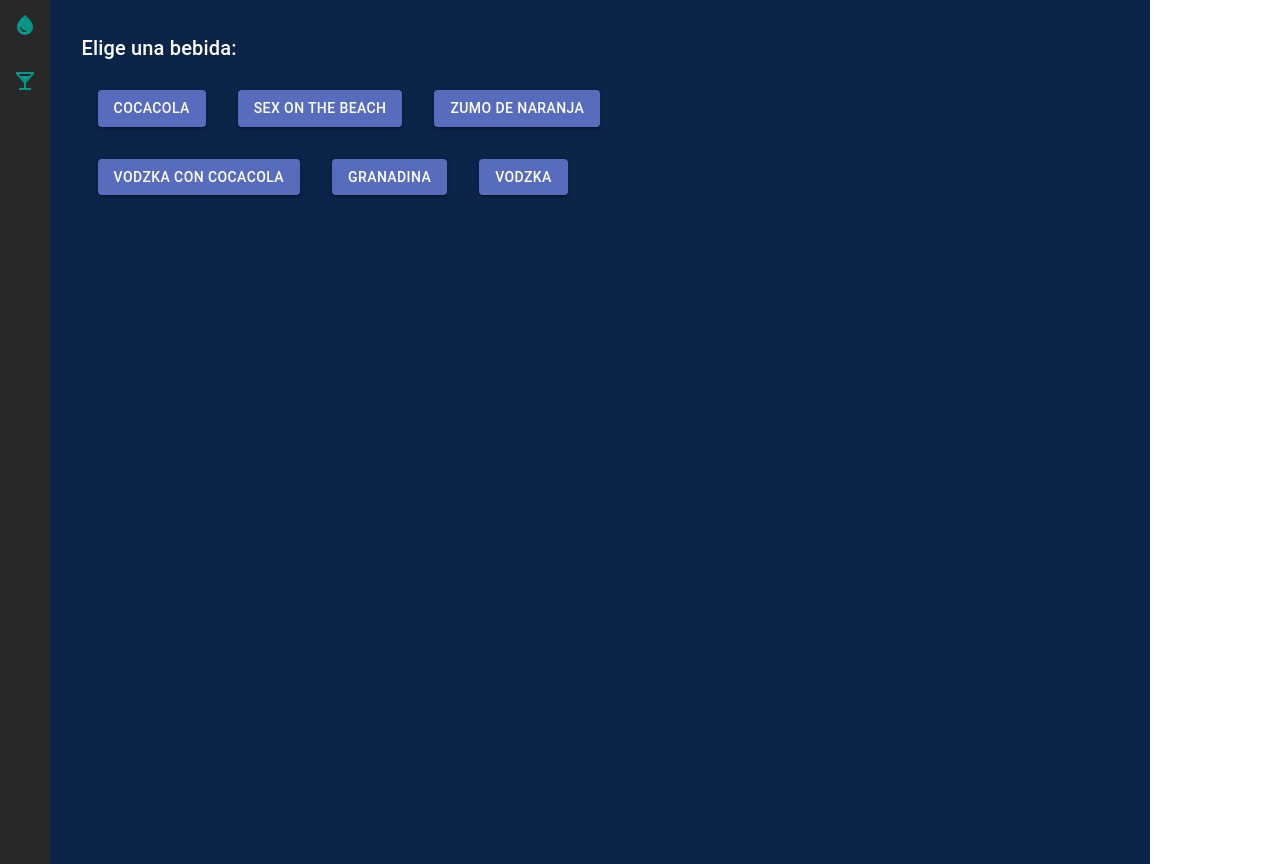
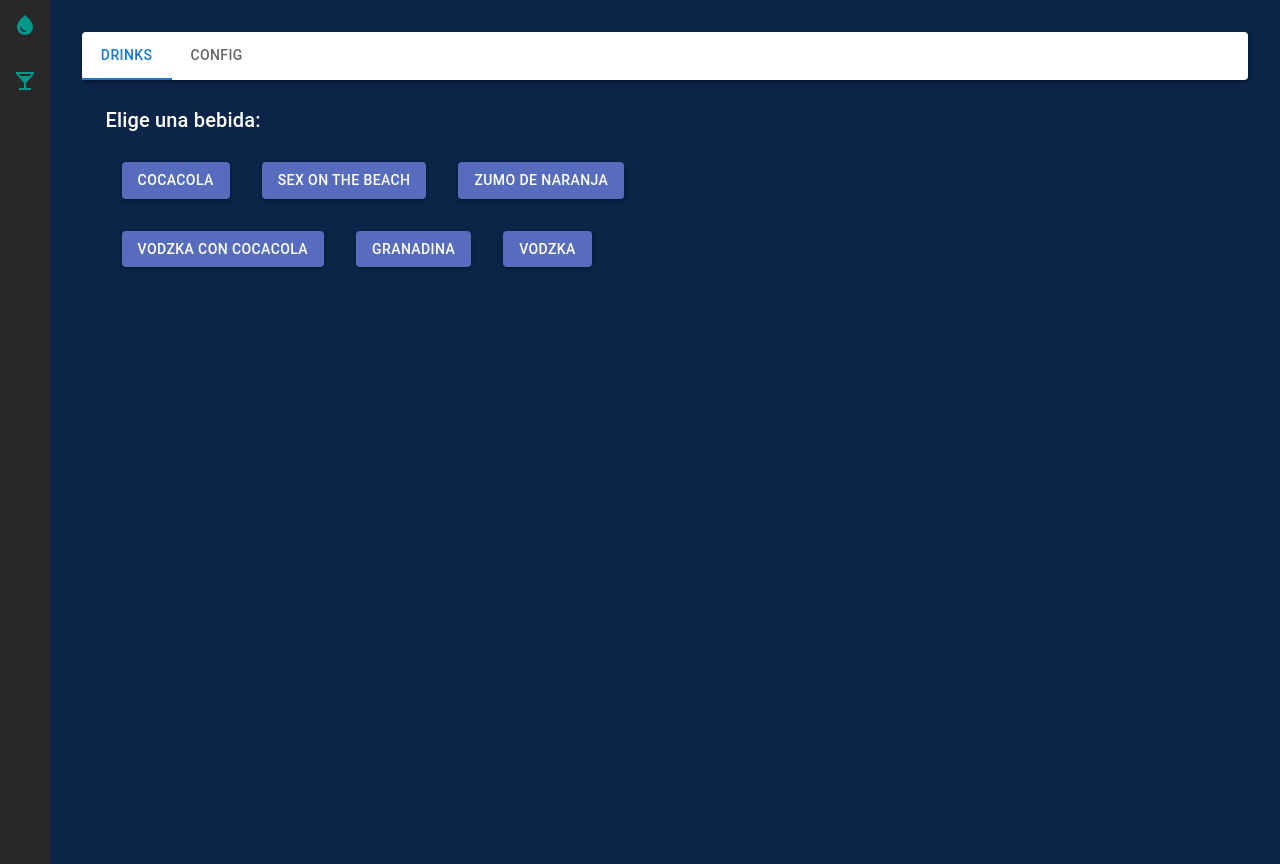
Before and after one commit to bert27/Wifi-irrigation-system, a React (Create React App) app in the folder client/: page /drinks in a window 1280 px wide. Built offline with nearby package versions, Linux system fonts and the light colour scheme.

Commit message:
chore: tabs to access configuration more easily

```diff
--- /dev/null
+++ b/client/src/components/Tabs/sidenavbar.tsx
@@ -0,0 +1,106 @@
+import { Button, Paper, Tab, Typography } from "@mui/material";
+import Box from "@mui/material/Box";
+import Tabs from "@mui/material/Tabs";
+import React, { useState, useEffect } from "react";
+import { Link, useParams } from "react-router-dom";
+import TabContext from "@mui/lab/TabContext";
+import TabPanel from "@mui/lab/TabPanel";
+const tabsUrl = {
+  config: {
+    url: "/drinks/config",
+    tab: "config",
+    value: "config",
+  },
+  drinks: {
+    url: "/drinks",
+    tab: "drinks",
+    value: "drinks",
+  },
+};
+
+const drinks = [
+  "Cocacola",
+  "Sex on the beach",
+  "Zumo de naranja",
+  "vodzka con cocacola",
+  "Granadina",
+  "vodzka",
+];
+
+export const ComponentTabs = (): React.ReactElement => {
+  const [valueTab, setValueTab] = useState("drinks");
+  const { tabRouter } = useParams<{ tabRouter: string }>();
+  useEffect(() => {
+    if (tabRouter === tabsUrl.config.tab) {
+      setValueTab(tabsUrl.config.value);
+    } else {
+      setValueTab(tabsUrl.drinks.value);
+    }
+  }, [tabRouter]);
+  console.log("tabRouter", tabRouter);
+  return (
+    <>
+      <Box sx={{ borderBottom: 1, borderColor: "divider" }}>
+        <TabContext value={valueTab}>
+          <Paper elevation={2}>
+            <Tabs value={valueTab} aria-label="tabs routing">
+              <Tab
+                label="Drinks"
+                value={tabsUrl.drinks.value}
+                to={tabsUrl.drinks.url}
+                component={Link}
+              />
+              <Tab
+                label="Config"
+                value={tabsUrl.config.value}
+                to={tabsUrl.config.url}
+                component={Link}
+              />
+            </Tabs>
+          </Paper>
+          <TabPanel
+            value={tabsUrl.config.value}
+            id={tabsUrl.config.value}
+            aria-labelledby={tabsUrl.config.value}
+          >
+            <Paper elevation={2}>
+              <Typography variant="h6" gutterBottom>
+                Config:
+              </Typography>
+            </Paper>
+          </TabPanel>
+          <TabPanel
+            value={tabsUrl.drinks.value}
+            id={tabsUrl.drinks.value}
+            aria-labelledby={tabsUrl.drinks.value}
+          >
+            <Typography variant="h6" gutterBottom>
+              Elige una bebida:
+            </Typography>
+
+            <Box
+              sx={{
+                marginTop: "10px",
+                width: "60%",
+                display: "flex",
+                alignItems: "center",
+                flexWrap: "wrap",
+              }}
+            >
+              {drinks.map((drink) => (
+                <Box sx={{ padding: "1em" }}>
+                  <Button
+                    sx={{ backgroundColor: "#576CBC" }}
+                    variant="contained"
+                  >
+                    {drink}
+                  </Button>
+                </Box>
+              ))}
+            </Box>
+          </TabPanel>
+        </TabContext>
+      </Box>
+    </>
+  );
+};
--- a/client/src/main.tsx
+++ b/client/src/main.tsx
@@ -14,6 +14,7 @@
         <Routes>
           <Route path="/" element={<Plant />} />
           <Route path="/drinks" element={<DrinksPage/>} />
+          <Route path="/drinks/:tabRouter" element={<DrinksPage/>} />
           <Route path="*" element={<Plant />} />
         </Routes>
         </Box>
--- a/client/src/pages/drinks/drinks-page.tsx
+++ b/client/src/pages/drinks/drinks-page.tsx
@@ -1,9 +1,9 @@
 import { Box, Button, Typography } from "@mui/material";
+import { ComponentTabs } from "../../components/Tabs/sidenavbar";
 
 
 export const DrinksPage = (props: any) => {
 
-  const drinks=["Cocacola","Sex on the beach","Zumo de naranja","vodzka con cocacola","Granadina","vodzka"]
   return (
     <>
       <Box
@@ -12,15 +12,12 @@
           minHeight: "100vh",
           padding: "2em",
           color: "white",
+          width: "100%"
         }}
       >
-        <Typography variant="h6" gutterBottom>
-          Elige una bebida:
-        </Typography>
 
-        <Box sx={{ marginTop: "10px",width: "60%",display: "flex",alignItems: "center",flexWrap: "wrap" }}>
-        {drinks.map((drink) => <Box sx={{padding: "1em"}}>  <Button sx={{backgroundColor: "#576CBC"}} variant="contained">{drink}</Button></Box>)}
-        </Box>
+        <ComponentTabs/>
+
       </Box>
     </>
   );
```
Also changed, not shown: client/package.json (+5 -3 lines), 1 other file (tests, documents, lock files or other folders).
